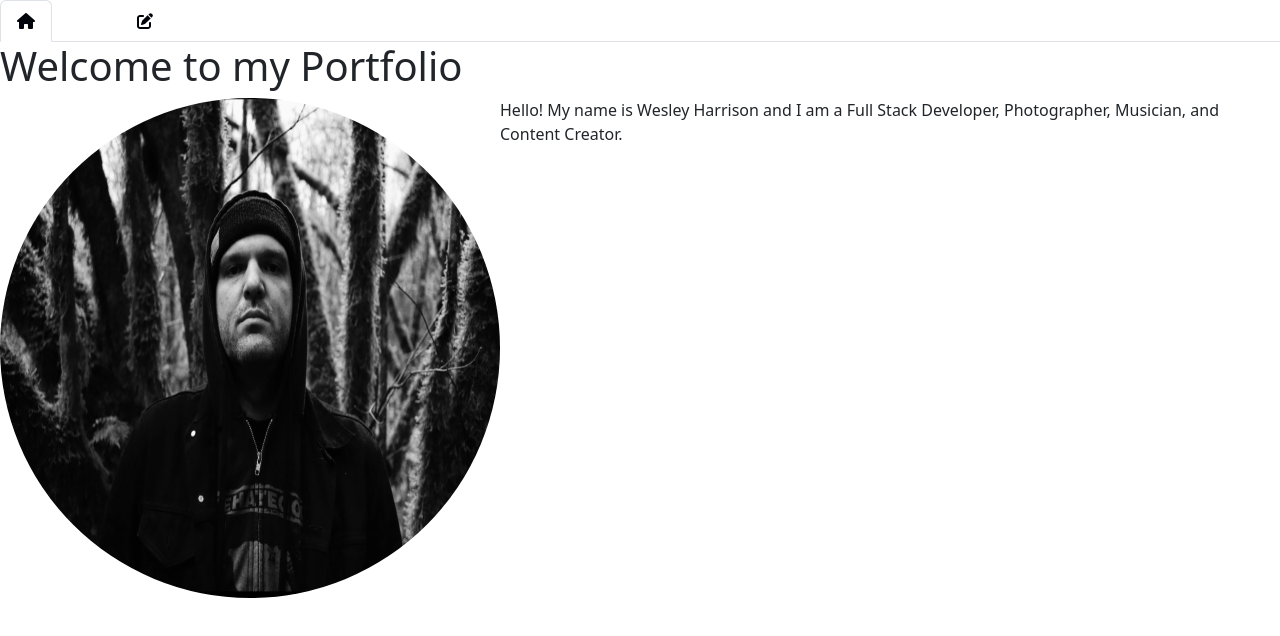
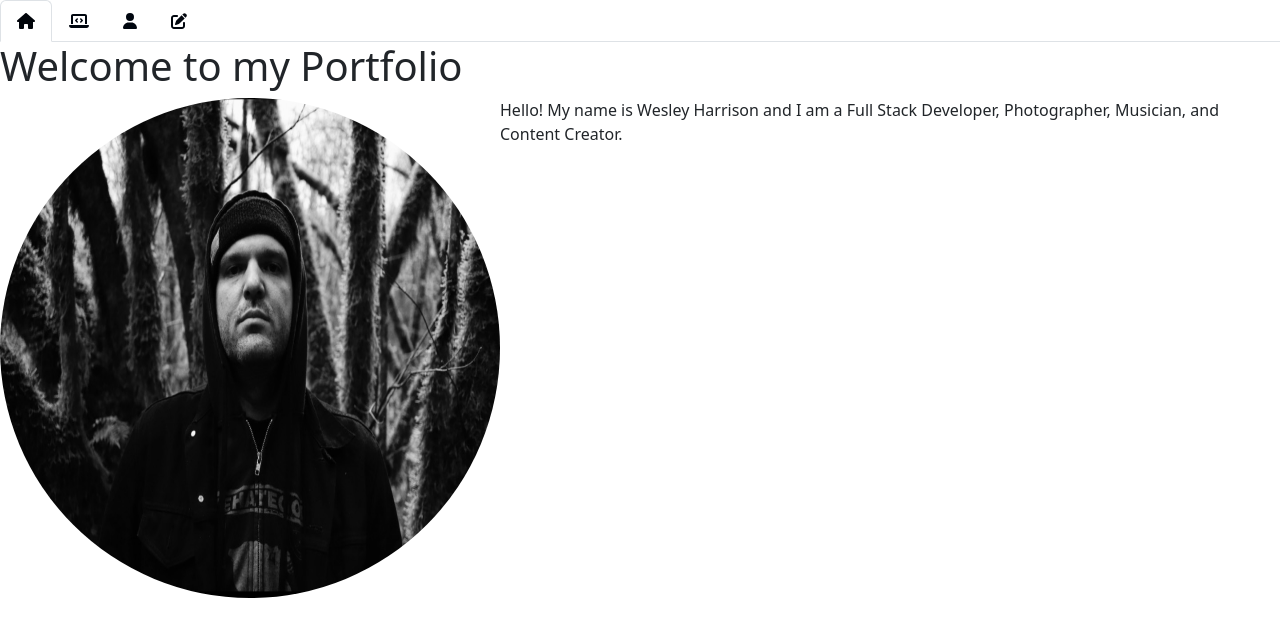
Before and after one commit to GrindBoiWes/react-to-my-portfolio, a React (Create React App) app: page / in a window 1280 px wide. Shown: the top 636 px of the page. Built offline with nearby package versions, Linux system fonts and the light colour scheme.

Commit message:
added icons to the nav bar

```diff
--- a/src/components/NavTabs.js
+++ b/src/components/NavTabs.js
@@ -1,8 +1,8 @@
 import React from 'react';
 import { FontAwesomeIcon } from '@fortawesome/react-fontawesome';
 import {faHouse} from '@fortawesome/free-solid-svg-icons';
-import {faFolderImage} from '@fortawesome/free-solid-svg-icons';
-import {faFileUser} from '@fortawesome/free-solid-svg-icons';
+import {faLaptopCode} from '@fortawesome/free-solid-svg-icons';
+import {faUser} from '@fortawesome/free-solid-svg-icons';
 import {faPenToSquare} from '@fortawesome/free-solid-svg-icons';
 
 
@@ -24,7 +24,7 @@ function NavTabs({ currentPage, handlePageChange }) {
           onClick={() => handlePageChange('Portfolio')}
           className={currentPage === 'Portfolio' ? 'nav-link active' : 'nav-link'}
         >
-         <FontAwesomeIcon icon={faFolderImage} style={{color: "#010813",}} />
+      <FontAwesomeIcon icon={faLaptopCode} style={{color: "#00060f",}} />
         </a>
       </li>
       <li className="nav-item">
@@ -33,7 +33,7 @@ function NavTabs({ currentPage, handlePageChange }) {
           onClick={() => handlePageChange('Resume')}
           className={currentPage === 'Resume' ? 'nav-link active' : 'nav-link'}
         >
-          <FontAwesomeIcon icon={faFileUser} style={{color: "#00040a",}} />
+         <FontAwesomeIcon icon={faUser} style={{color: "#00060f",}} />
         </a>
       </li>
       <li className="nav-item">
@@ -42,7 +42,7 @@ function NavTabs({ currentPage, handlePageChange }) {
           onClick={() => handlePageChange('Contact')}
           className={currentPage === 'Contact' ? 'nav-link active' : 'nav-link'}
         >
-          <FontAwesomeIcon icon={faPenToSquare} style={{color: "#00040a",}} />
+          <FontAwesomeIcon icon={faPenToSquare} style={{color: "#01060e",}} />
         </a>
       </li>
     </ul>
```
